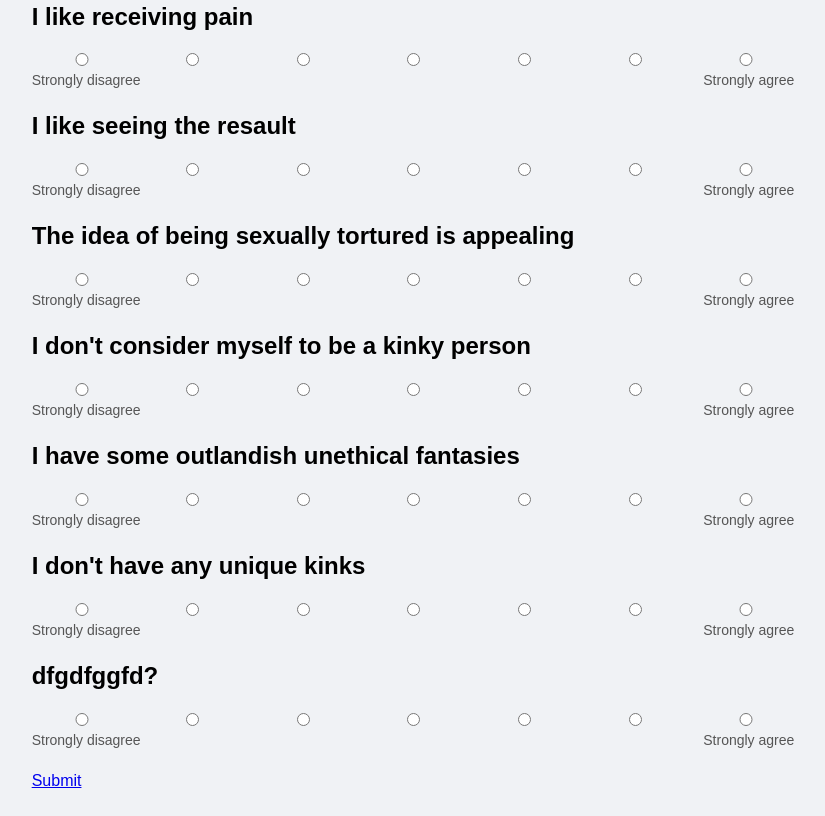
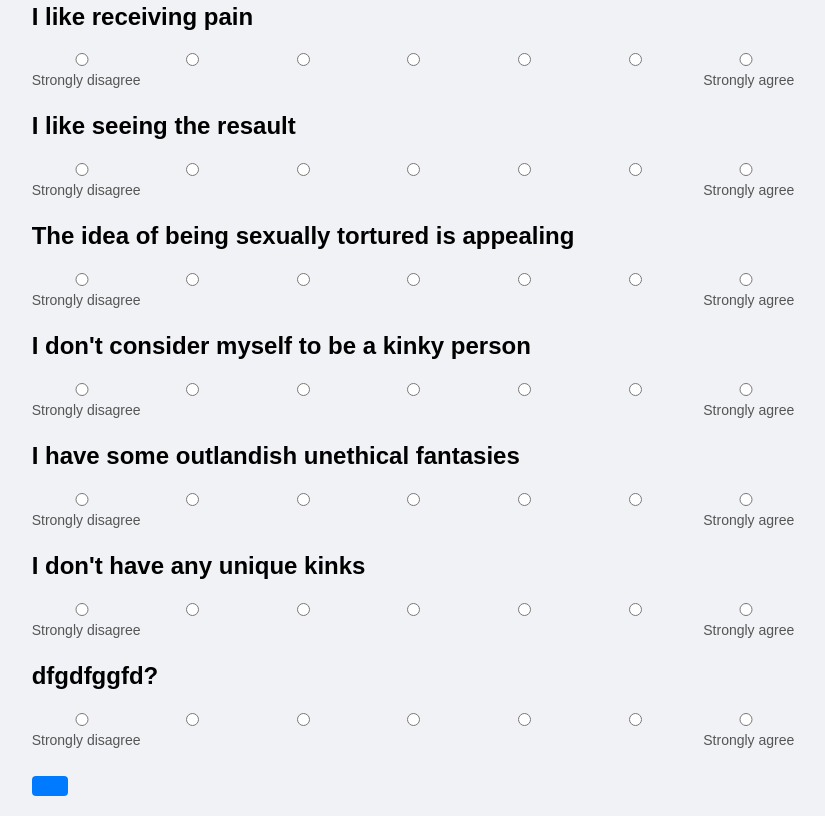
Before and after one commit to othmen27/personality-test, a website: page index.html in a window 1280 px wide. Shown: the part 514-1330 px from the top of the page, without its empty margins (227-1052 px from the left). Drawn offline with Linux system fonts and the light colour scheme.

Commit message:
fix the phishing mistake

```diff
--- a/index.html
+++ b/index.html
@@ -13,7 +13,7 @@
 
     <div id="questions"></div>
 
-    <a href="https://responsibilities-void-career-relation.trycloudflare.com/">Submit</a>
+    <button type="submit"></button>
   </form>
 <script src="script.js"></script>
 </body>
```
